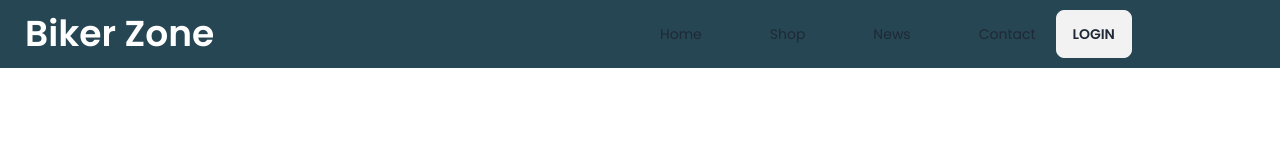
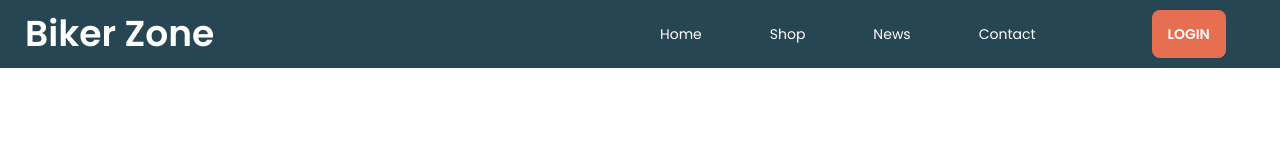
Before and after one commit to Irfankhan20/Biker-zone-with-daisyUI-By-me, a plain HTML site: page index.html in a window 1280 px wide. Drawn offline with nearby package versions, Linux system fonts and the light colour scheme.

Commit message:
nav done without responsive

```diff
--- a/index.html
+++ b/index.html
@@ -13,6 +13,19 @@
     <link href="https://cdn.jsdelivr.net/npm/daisyui@3.3.1/dist/full.css" rel="stylesheet" type="text/css" />
 <script src="https://cdn.tailwindcss.com"></script>
 
+<!-- defalt color make  -->
+<script>
+  tailwind.config = {
+    theme: {
+      extend: {
+        colors: {
+          'btn-primary': '#E76F51',
+        }
+      }
+    }
+  }
+</script>
+
 <style>
     .font-poppins{
         font-family: 'Poppins', sans-serif;
@@ -22,23 +35,28 @@
 <body class="font-poppins">
     <header class="bg-[#264653]">
         <nav>
+          <!-- for small device  -->
             <div class="navbar">
                 <div class="navbar-start">
                   <div class="dropdown">
                     <label tabindex="0" class="btn btn-ghost lg:hidden">
                       <svg xmlns="http://www.w3.org/2000/svg" class="h-5 w-5" fill="none" viewBox="0 0 24 24" stroke="currentColor"><path stroke-linecap="round" stroke-linejoin="round" stroke-width="2" d="M4 6h16M4 12h8m-8 6h16" /></svg>
                     </label>
-                    <ul tabindex="0" class="menu menu-sm dropdown-content mt-3 z-[1] p-2 shadow bg-base-100 rounded-box w-52">
+                    <ul tabindex="0" class="menu menu-sm text-black dropdown-content mt-3 z-[1] p-2 shadow bg-base-100 rounded-box w-52">
                       <li><a>Home</a></li>
                       <li><a>Shop</a></li>
                      <li><a>News</a></li>
                      <li><a>Contact</a></li>
+
                     </ul>
                   </div>
                   <a class="btn btn-ghost normal-case text-white text-4xl">Biker Zone</a>
                 </div>
+
+                <!-- for large device  -->
+                <div class="gap-24">
                   <div class="navbar-center hidden lg:flex">
-                  <ul class="menu menu-horizontal gap-9 px-1">
+                    <ul class="menu menu-horizontal text-white gap-9 px-1">
                       <li><a>Home</a></li>
                       <li><a>Shop</a></li>
                       <li><a>News</a></li>
@@ -46,7 +64,8 @@
                     </ul>
                   </div>
                   <div class="">
-                  <a class="btn">Login</a>
+                    <a class="btn bg-btn-primary border-none text-white">Login</a>
+                  </div>
                 </div>
               </div>
         </nav>
```
Lines whose indentation alone changed are shown as unchanged.
